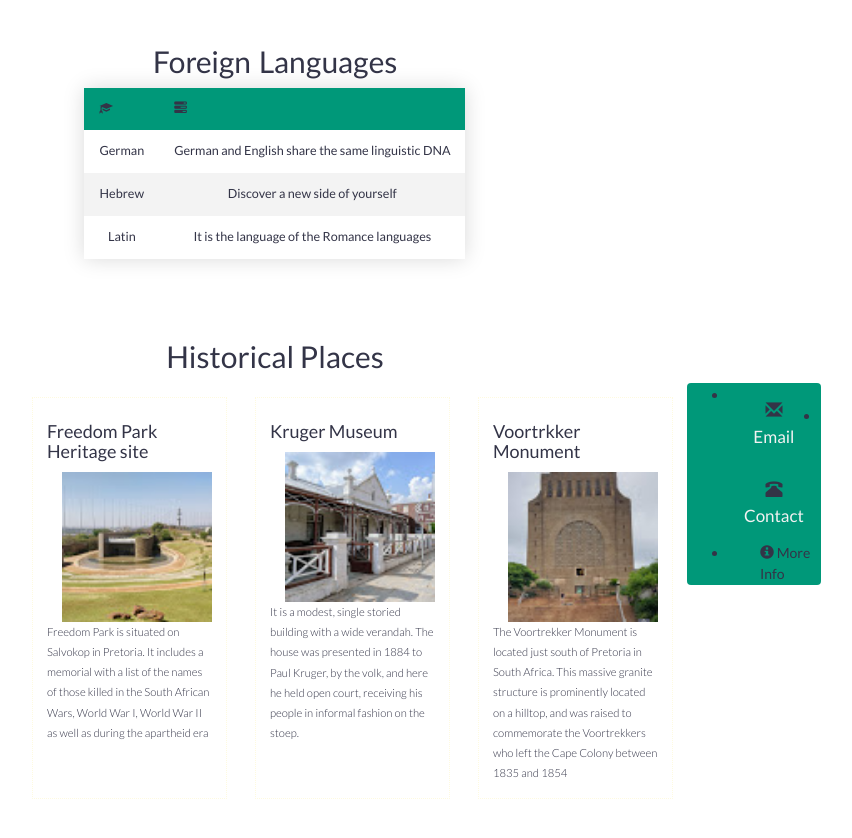
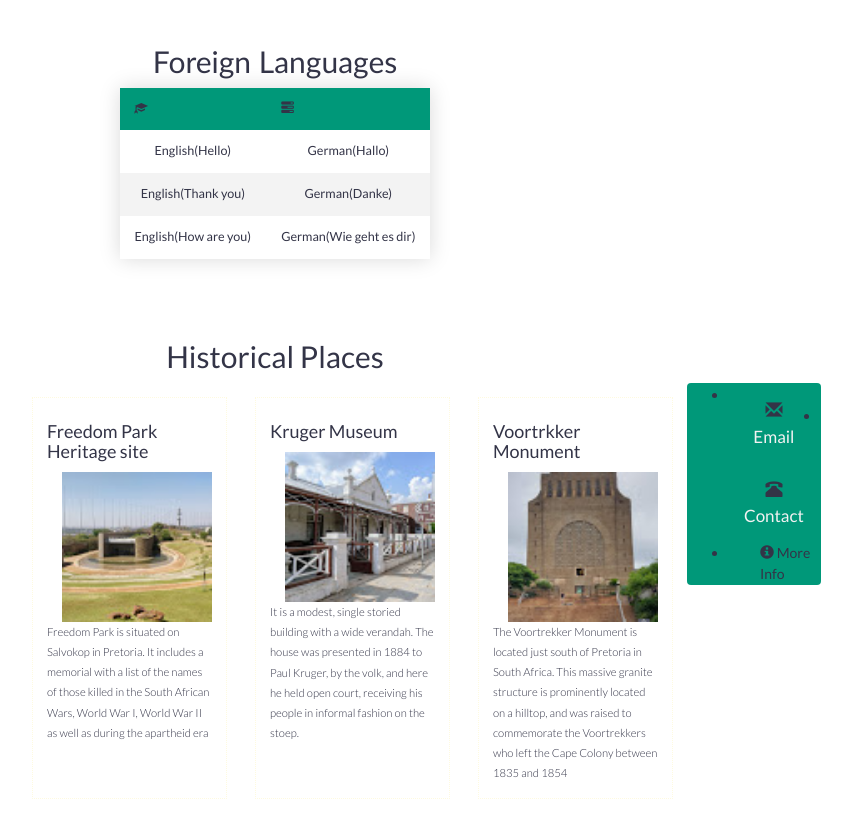
Before and after one commit to cktshukudu/basic-webpage, a plain HTML site: page my-webpage-grid.html in a window 1280 px wide. Shown: the part 1300-2138 px from the top of the page, without its empty margins (350-1202 px from the left). Drawn offline with nearby package versions, Linux system fonts and the light colour scheme.

Commit message:
updates all the changes

```diff
--- a/my-webpage-grid.html
+++ b/my-webpage-grid.html
@@ -55,16 +55,16 @@
                     </thead>
                     <tbody>
                         <tr>
-                            <td>German</td>
-                            <td>German and English share the same linguistic DNA</td>
+                        <td>English(Hello)</td>
+                        <td>German(Hallo)</td>
                         </tr>
                         <tr class="active-row">
-                            <td>Hebrew</td>
-                            <td>Discover a new side of yourself</td>
+                        <td>English(Thank you)</td>
+                        <td>German(Danke)</td>
                         </tr>
                             <tr>
-                                <td>Latin</td>
-                                <td>It is the language of the Romance languages</td>
+                        <td>English(How are you)</td>
+                        <td>German(Wie geht es dir)</td>
                             </tr>
                     </tbody>
                 </table>
```
Also changed, not shown: my-webpage.html (+6 -6 lines).
